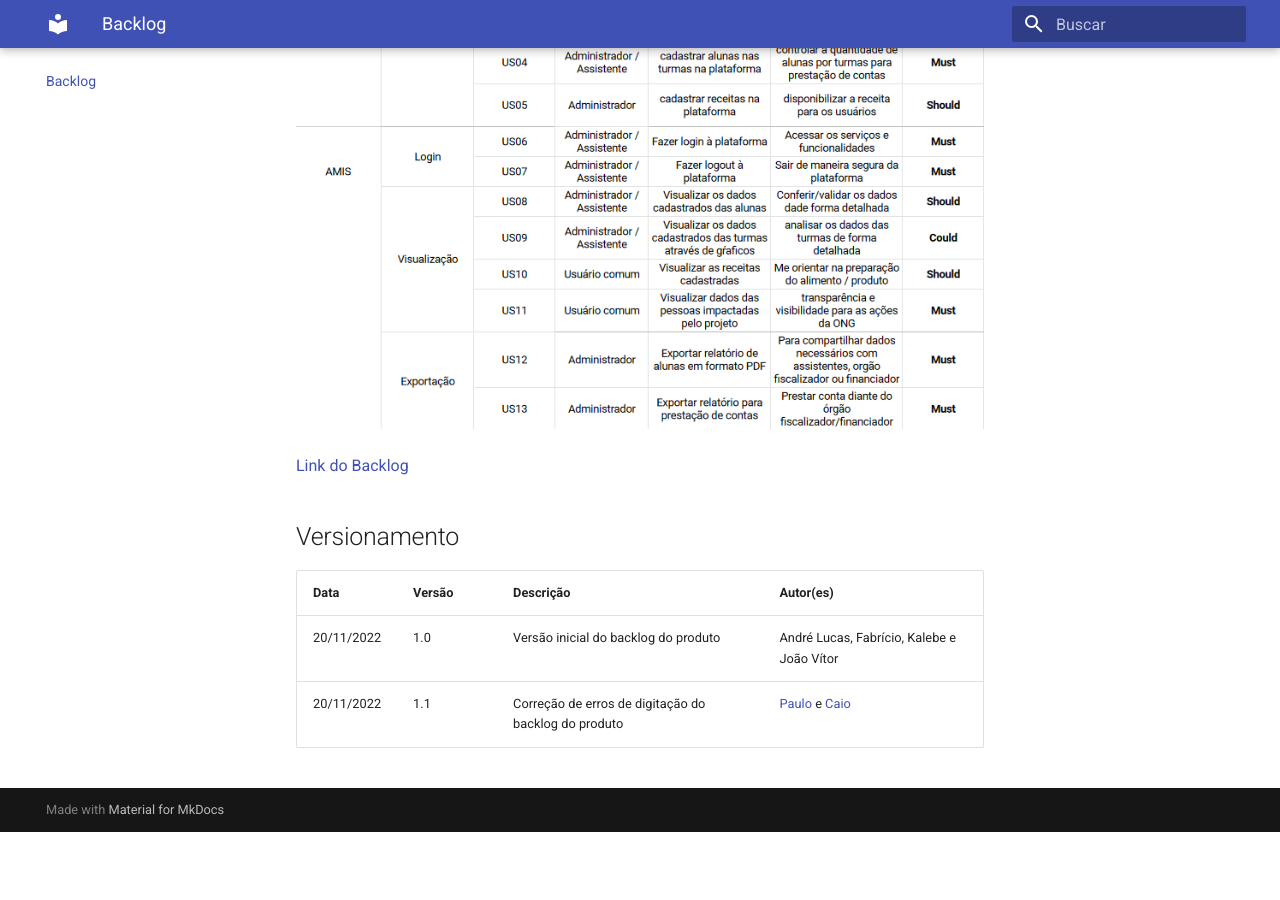
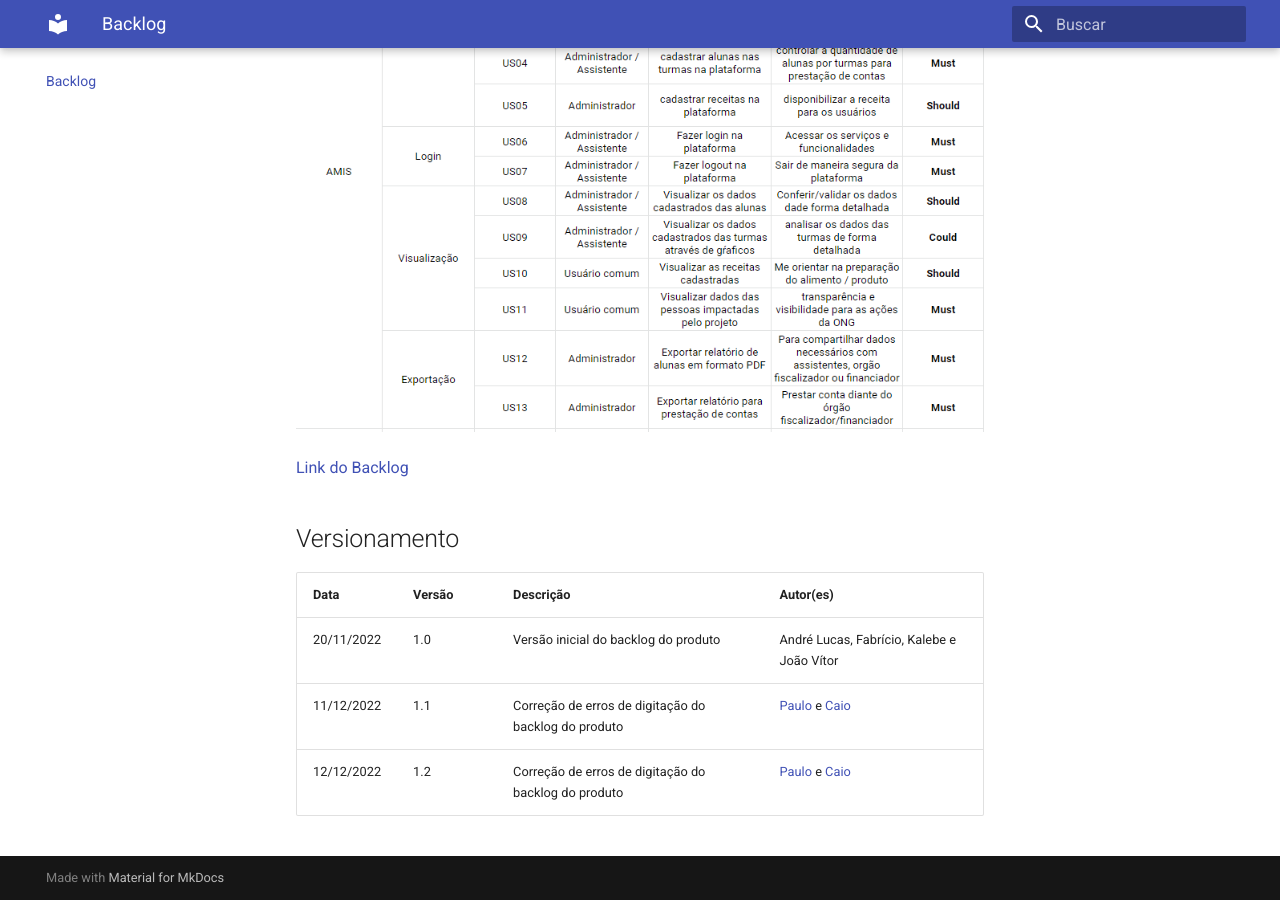
Before and after one commit to fga-eps-mds/2022.2-Amis-Doc, an MkDocs documentation site: the page built from docs/Backlog/backlog.md, in a window 1280 px wide and 900 px high, scrolled down 790 px. Built offline with MkDocs 1.6.1 and Material for MkDocs 9.7.7, drawn with Linux system fonts in a browser that asks for light colours; before the commit the page ends 1622 px from its top, so only the background shows below that.

Commit message:
(#74): Correção erros de digitação e versionamento

```diff
--- a/docs/Backlog/backlog.md
+++ b/docs/Backlog/backlog.md
@@ -10,7 +10,7 @@ O backlog contêm os itens ordenados que serão desenvolvidos pelo time para o p
 
 No contexto do produto, o Product Backlog foi divido em: Épicos e User Stories. Foram definidos 4 épicos como o MVP do projeto e 11 User Stories. O artefato pode ser visualizado a seguir.
 
-![Backlog](../assets/backlog_1.2.png)
+![Backlog](../assets/backlog_1.3.png)
 
 [Link do Backlog](https://docs.google.com/spreadsheets/d/17Bi-MHd1MYtOc6bwy8qAHqQTlhrCao5arH_KqRKX1n4/edit#gid=877927985)
 
@@ -19,4 +19,5 @@ No contexto do produto, o Product Backlog foi divido em: Épicos e User Stories.
 | Data | Versão | Descrição | Autor(es) |
 |------|--------|-----------|-----------|
 | 20/11/2022 |  1.0 | Versão inicial do backlog do produto | André Lucas, Fabrício, Kalebe e João Vítor |
-| 20/11/2022 |  1.1 | Correção de erros de digitação do backlog do produto | [Paulo](https://github.com/paulohborba) e [Caio](https://github.com/CaioSulz) |
+| 11/12/2022 |  1.1 | Correção de erros de digitação do backlog do produto | [Paulo](https://github.com/paulohborba) e [Caio](https://github.com/CaioSulz) |
+| 12/12/2022 |  1.2 | Correção de erros de digitação do backlog do produto | [Paulo](https://github.com/paulohborba) e [Caio](https://github.com/CaioSulz) |
```
Also changed, not shown: docs/assets/backlog_1.3.png (added).
